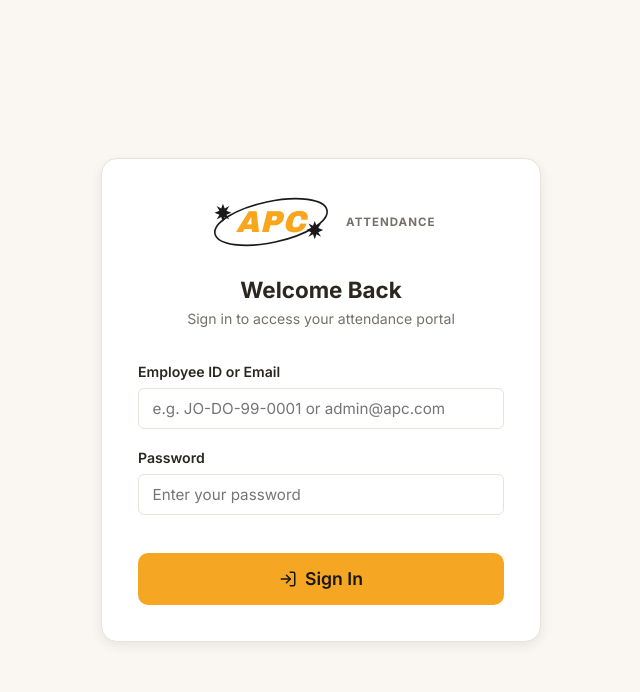
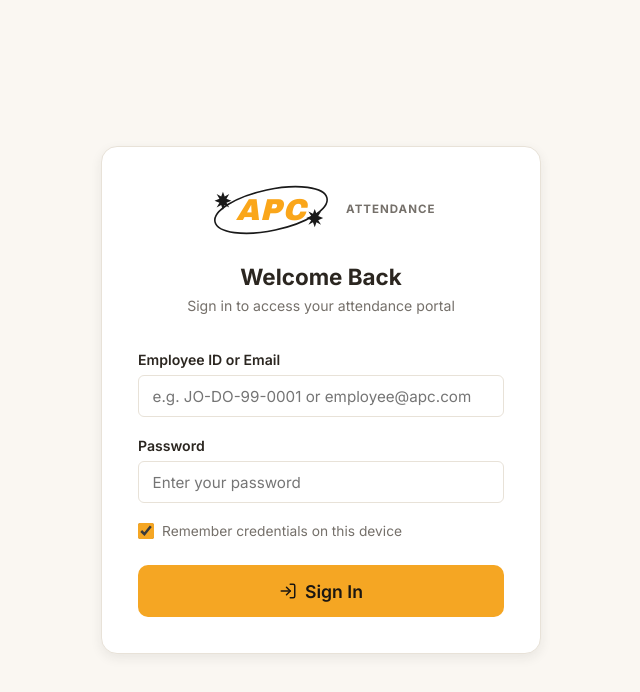
Before and after one commit to Pack-n-D/attendance-management-system, a React (Vite) app in the folder frontend/: page /#/login in a window 1280 px wide. Shown: the top 692 px of the page, without its empty margins (319-959 px from the left). Built offline with nearby package versions, Linux system fonts and the light colour scheme; no server answers.

Commit message:
fix: save session

```diff
--- a/frontend/src/pages/Shared/Login.jsx
+++ b/frontend/src/pages/Shared/Login.jsx
@@ -1,18 +1,47 @@
-import React, { useState } from 'react';
+import React, { useState, useEffect } from 'react';
 import { useAuth } from '../../context/AuthContext';
 import Logo from '../../components/Logo';
 import { useNavigate, useSearchParams } from 'react-router-dom';
-import { LogIn, KeyRound, AlertCircle, Sparkles } from 'lucide-react';
+import { LogIn, AlertCircle, CheckSquare, Square } from 'lucide-react';
 
 export default function Login() {
   const [identifier, setIdentifier] = useState('');
   const [password, setPassword] = useState('');
+  const [rememberMe, setRememberMe] = useState(true);
   const [error, setError] = useState('');
-  const { login, loading } = useAuth();
+  const { login, loading, user, token } = useAuth();
   const navigate = useNavigate();
   const [searchParams] = useSearchParams();
 
   const isExpired = searchParams.get('expired') === '1';
+
+  // 1. Auto-redirect if already logged in
+  useEffect(() => {
+    if (token && user && !isExpired) {
+      if (user.mustChangePassword) {
+        navigate('/profile/change-password?forced=1', { replace: true });
+      } else if (user.role === 'super_admin') {
+        navigate('/admin/dashboard', { replace: true });
+      } else {
+        navigate('/home', { replace: true });
+      }
+    }
+  }, [token, user, isExpired, navigate]);
+
+  // 2. Load saved credentials on mount
+  useEffect(() => {
+    try {
+      const saved = localStorage.getItem('apc_saved_credentials');
+      if (saved) {
+        const parsed = JSON.parse(saved);
+        if (parsed.identifier) setIdentifier(parsed.identifier);
+        if (parsed.password) setPassword(parsed.password);
+        setRememberMe(true);
+      }
+    } catch (e) {
+      console.warn('Failed to load saved credentials', e);
+    }
+  }, []);
 
   const handleSubmit = async (e) => {
     e.preventDefault();
@@ -23,6 +52,17 @@ export default function Login() {
       if (!loggedInUser) {
         throw new Error('Login failed. Please check your credentials.');
       }
+
+      // Save or clear credentials based on Remember Me choice
+      if (rememberMe) {
+        localStorage.setItem(
+          'apc_saved_credentials',
+          JSON.stringify({ identifier, password })
+        );
+      } else {
+        localStorage.removeItem('apc_saved_credentials');
+      }
+
       if (loggedInUser.mustChangePassword) {
         navigate('/profile/change-password?forced=1');
       } else if (loggedInUser.role === 'super_admin') {
@@ -33,16 +73,6 @@ export default function Login() {
     } catch (err) {
       setError(err.message || 'Login failed. Please check credentials.');
     }
-  };
-
-  const handleFillDemoAdmin = () => {
-    setIdentifier('SUPERADMIN01');
-    setPassword('Admin@123');
-  };
-
-  const handleFillDemoEmployee = () => {
-    setIdentifier('karan@apc.com');
-    setPassword('Password@123');
   };
 
   return (
@@ -108,16 +138,18 @@ export default function Login() {
           </div>
         )}
 
-        <form onSubmit={handleSubmit}>
+        <form onSubmit={handleSubmit} autoComplete="on">
           <div className="apc-form-group">
             <label htmlFor="identifier">Employee ID or Email</label>
             <input
               id="identifier"
+              name="username"
               type="text"
               className="apc-input"
-              placeholder="e.g. JO-DO-99-0001 or admin@apc.com"
+              placeholder="e.g. JO-DO-99-0001 or employee@apc.com"
               value={identifier}
               onChange={(e) => setIdentifier(e.target.value)}
+              autoComplete="username"
               required
             />
           </div>
@@ -126,19 +158,79 @@ export default function Login() {
             <label htmlFor="password">Password</label>
             <input
               id="password"
+              name="password"
               type="password"
               className="apc-input"
               placeholder="Enter your password"
               value={password}
               onChange={(e) => setPassword(e.target.value)}
+              autoComplete="current-password"
               required
             />
+          </div>
+
+          {/* Remember Credentials Option */}
+          <div
+            style={{
+              display: 'flex',
+              alignItems: 'center',
+              justifyContent: 'space-between',
+              marginTop: '0.75rem',
+              marginBottom: '1rem',
+              userSelect: 'none'
+            }}
+          >
+            <label
+              style={{
+                display: 'flex',
+                alignItems: 'center',
+                gap: '0.5rem',
+                fontSize: '0.86rem',
+                color: 'var(--apc-text-secondary)',
+                cursor: 'pointer'
+              }}
+            >
+              <input
+                type="checkbox"
+                checked={rememberMe}
+                onChange={(e) => setRememberMe(e.target.checked)}
+                style={{
+                  width: '16px',
+                  height: '16px',
+                  accentColor: 'var(--apc-primary)',
+                  cursor: 'pointer'
+                }}
+              />
+              Remember credentials on this device
+            </label>
+
+            {identifier && password && (
+              <button
+                type="button"
+                onClick={() => {
+                  setIdentifier('');
+                  setPassword('');
+                  localStorage.removeItem('apc_saved_credentials');
+                }}
+                style={{
+                  background: 'none',
+                  border: 'none',
+                  color: 'var(--apc-text-muted)',
+                  fontSize: '0.75rem',
+                  cursor: 'pointer',
+                  padding: 0,
+                  textDecoration: 'underline'
+                }}
+              >
+                Clear
+              </button>
+            )}
           </div>
 
           <button
             type="submit"
             className="apc-btn apc-btn-primary apc-btn-block apc-btn-lg"
-            style={{ marginTop: '1.25rem' }}
+            style={{ marginTop: '0.5rem' }}
             disabled={loading}
           >
             <LogIn size={18} /> {loading ? 'Signing in...' : 'Sign In'}
```
